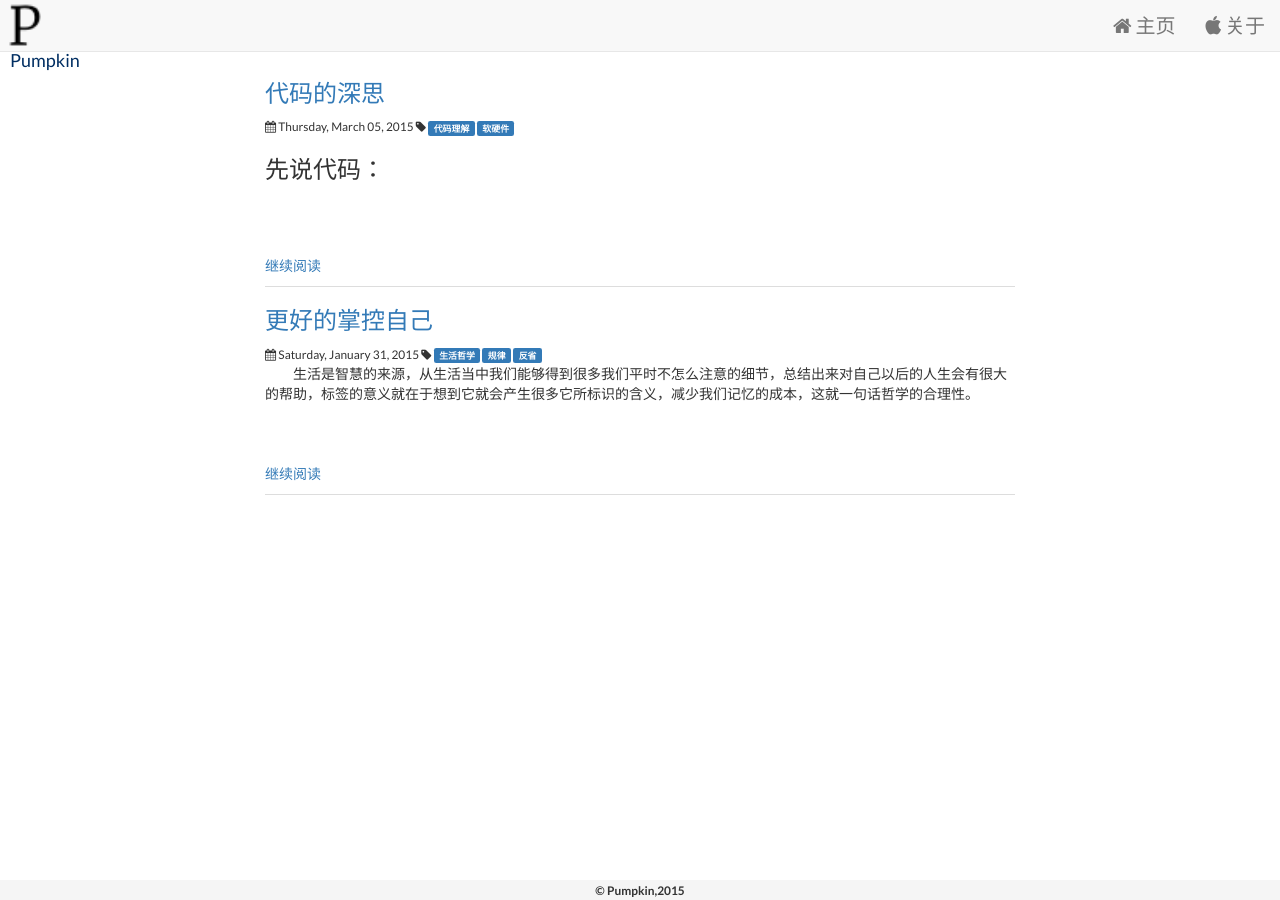
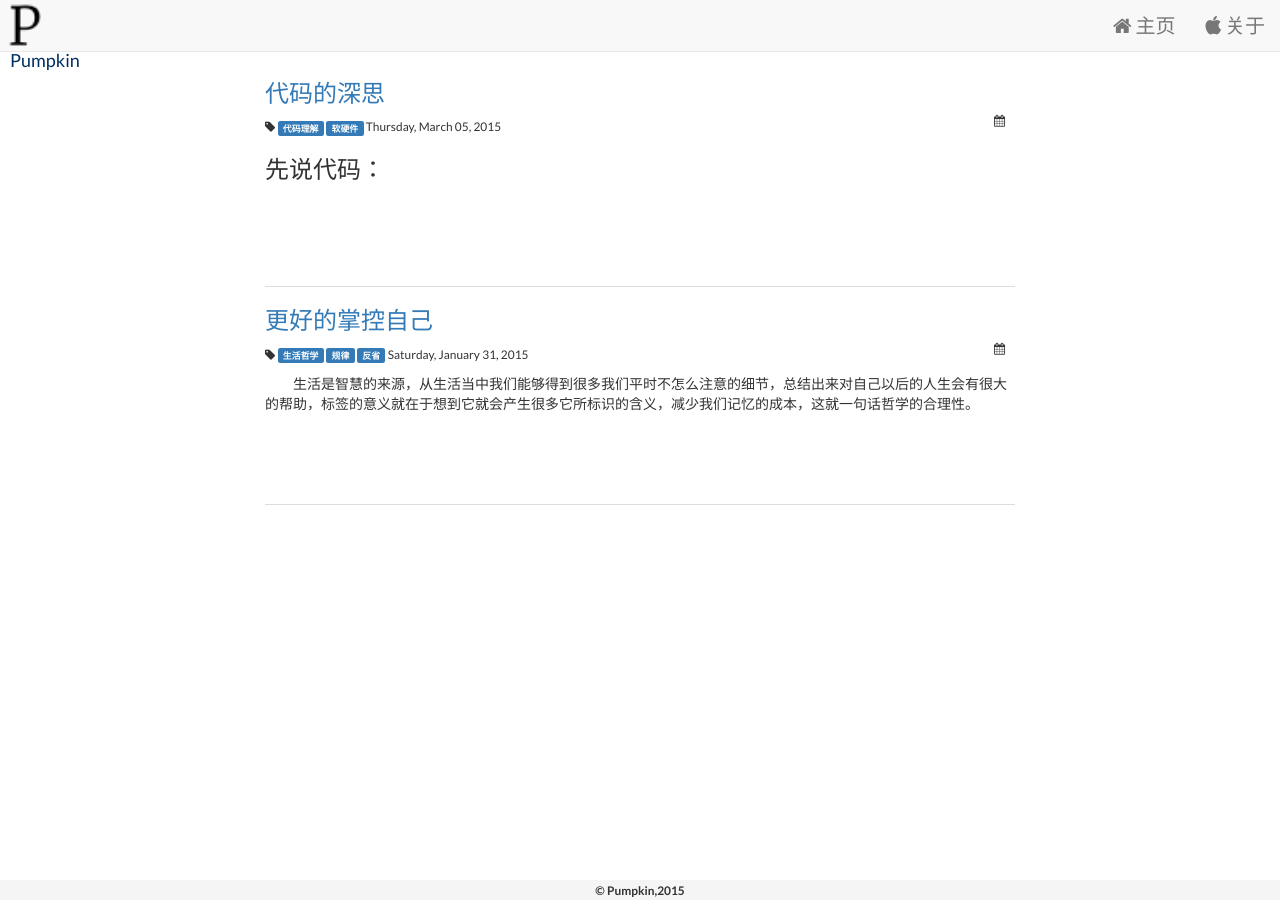
Before and after one commit to LarryBrick/jekyll_demo, a Jekyll site: the page built from index.html, in a window 1280 px wide. Built offline with Jekyll 4.4.1, drawn with Linux system fonts in a browser that asks for light colours; nearby versions of some CDN libraries.

Commit message:
修改首页显示格式

```diff
--- a/index.html
+++ b/index.html
@@ -7,28 +7,34 @@ date: 2014-10-19 23:51
     {% for post in site.posts %}
       <div class="blog-short">
         <h3><a href="{{post.url | prepend: site.baseurl}}">{{post.title}}</a></h3>
-        <div>
+        <div class="margin10">
+          <small>
+            <i class="fa fa-tag"></i>
+            {% for tag in post.tags %}
+              <span class="label label-primary">{{tag}}</span>
+            {% endfor %}
+          </small>
+		  <small>
+		    <i class="pull-right fa fa-calendar"></i>
+	        <time>
+        	  {{ post.date | date:'%A, %B %d, %Y'}}
+            </time>
+	      </small>
+        </div>
+        <!--<div>
 		  <small>
 		    <i class="fa fa-calendar"></i>
 	        <time>
         	  {{ post.date | date:'%A, %B %d, %Y'}}
             </time>
 	      </small>
-        <!--</div>
-	    <div class="margin10">-->
-          <small>
-            <i class="fa fa-tag"></i>
-            {% for tag in post.tags %}
-              <span class="label label-primary">{{tag}}</span>
-            {% endfor %}
-          </small>
-        </div>
-        <!--{% if post.thumbnail %}
+        </div>-->
+	      <!--{% if post.thumbnail %}
           <img src="{{post.thumbnail}}"
           alt="{{post.title}}"  class="pull-left img-responsive thumb margin10 img-thumbnail" />
         {% endif %}-->
           <article class="excerpt">{{post.excerpt}}</article>
-          <a class="pull-left marginBottom10" href="{{post.url | prepend: site.baseurl }}">继续阅读</a>
+          <!--<a class="pull-left marginBottom10" href="{{post.url | prepend: site.baseurl }}">继续阅读</a>-->
       </div>
     {% endfor %}
   </div>
```
